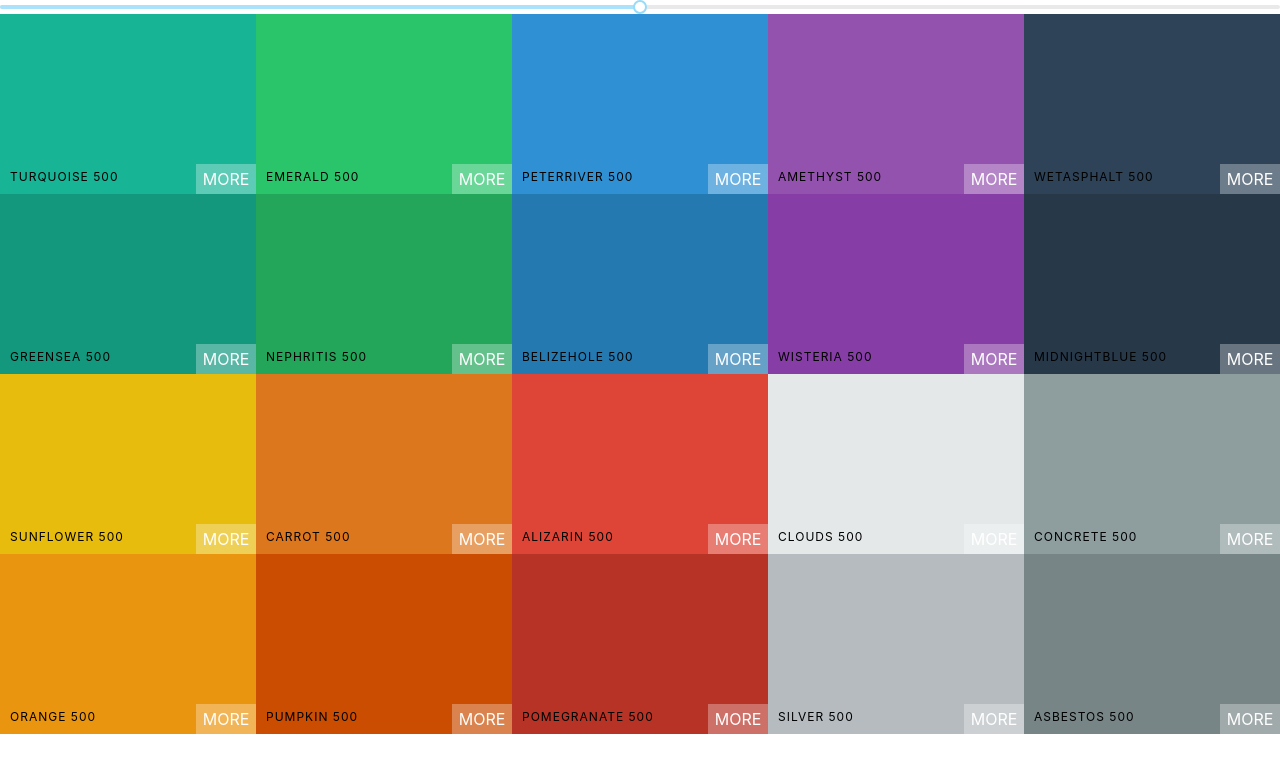
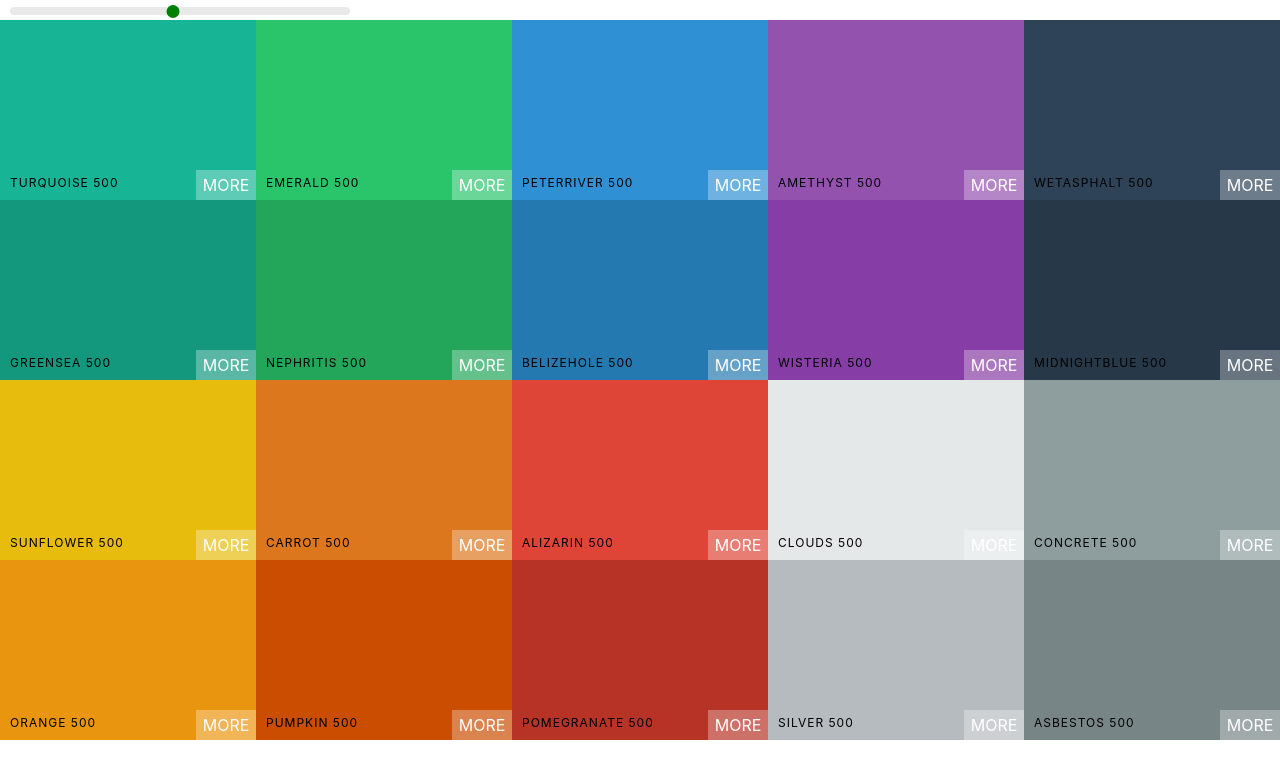
Before and after one commit to rusakovic/colors-app, a React (Create React App) app: page / in a window 1280 px wide. Shown: the top 778 px of the page. Built offline with nearby package versions, Linux system fonts and the light colour scheme.

Commit message:
Style the color slider

```diff
--- a/src/Palette.css
+++ b/src/Palette.css
@@ -5,3 +5,31 @@
 .Palette-colors {
   height: 90%;
 }
+
+.slider {
+  width: 340px;
+  margin: 0 10px;
+  display: inline-block;
+}
+
+.rc-slider-track {
+  background-color: transparent;
+}
+
+.rc-slider-rail {
+  height: 8px;
+}
+
+.rc-slider-handle,
+.rc-slider-handle:active,
+.rc-slider-handle:focus,
+.rc-slider-handle:hover {
+  background-color: green;
+  outline: none;
+  box-shadow: none;
+  border: 2px solid green;
+  width: 13px;
+  height: 13px;
+  margin-left: -7px;
+  margin-top: -2.5px;
+}
--- a/src/Palette.js
+++ b/src/Palette.js
@@ -24,6 +24,7 @@
         )
         return (
           <div className='Palette'>
+            <div className="slider">
                {/* slider for changing the range of colors */}
               <Slider
                 defaultValue={level}
@@ -32,6 +33,7 @@
                 step={100}
                 onAfterChange={this.changeLevel}
               />
+            </div>
             {/* Navbar goes here */}
             <div className="Palette-colors">
             {/* bunch of color boxes       */}
```
Lines whose indentation alone changed are shown as unchanged.
